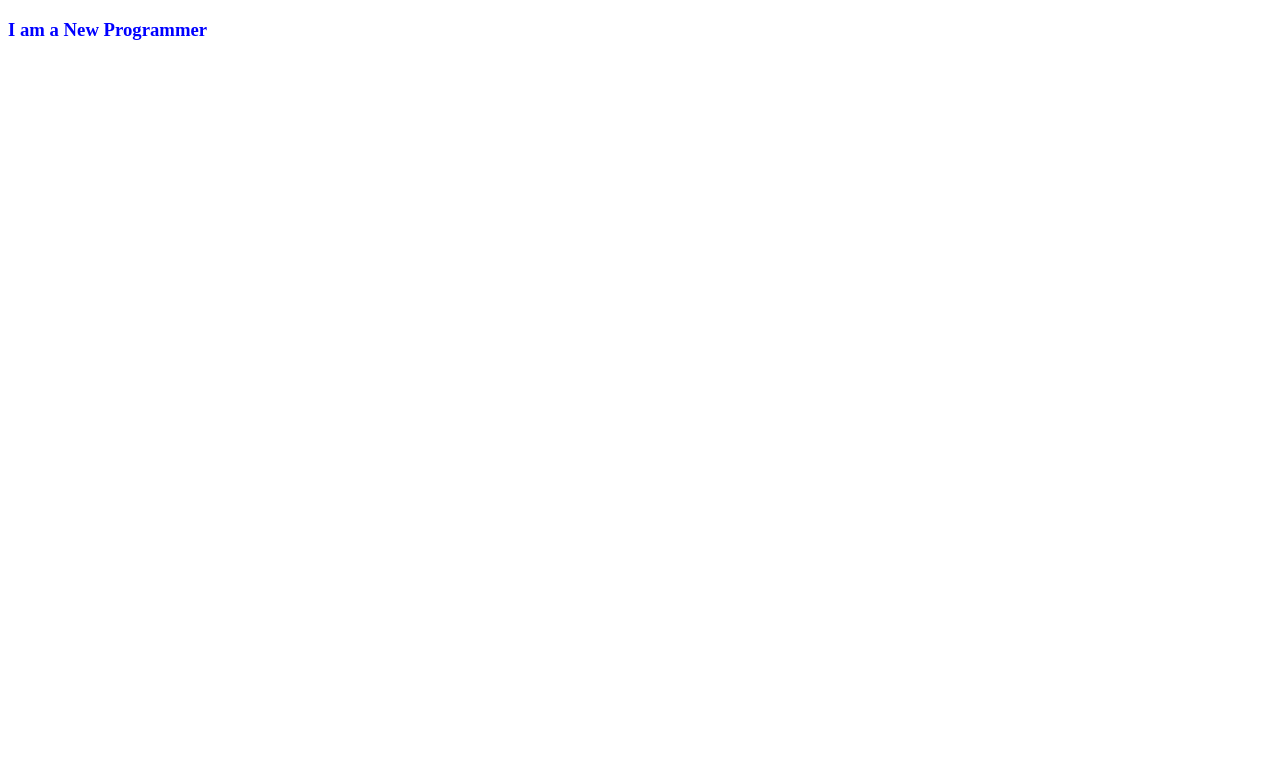
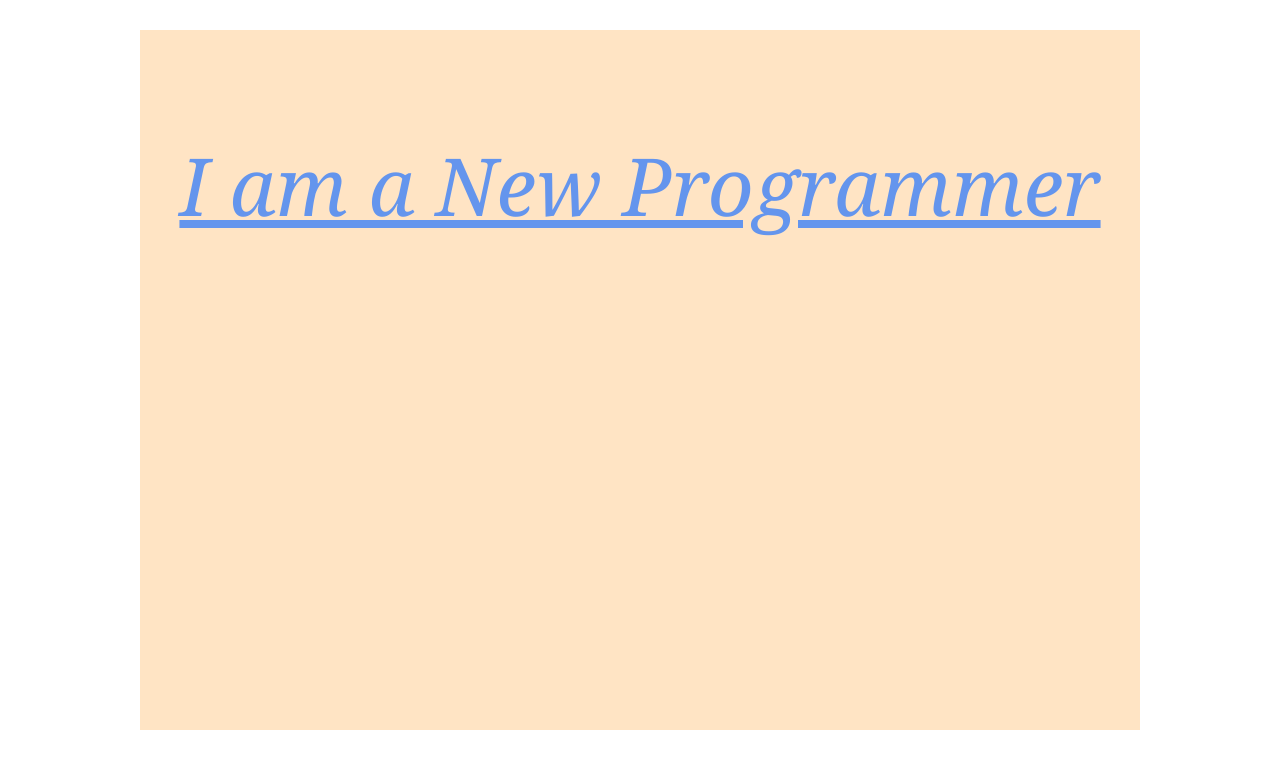
Before and after one commit to Ferdusy111/html-css-conceptual, a plain HTML site: page index.html in a window 1280 px wide. Drawn offline with Linux system fonts and the light colour scheme.

Commit message:
creat section with an heading

```diff
--- a/index.html
+++ b/index.html
@@ -6,8 +6,15 @@
     <title>concept HTML and CSS</title>
     <link rel="stylesheet" href="style/style.css">
     <link rel="shortcut icon" href="https://img.icons8.com/?size=48&id=20909&format=png" type="image/x-icon">
+    <style>
+        /* h3{ */
+            color: blueviolet;
+        }
+    </style>
 </head>
 <body>
-    <h3>I am a New Programmer</h3>
+    <div id="heading-parent"> <h3>I am a New Programmer</h3>
+        </div>
+
 </body>
 </html>
--- a/style/style.css
+++ b/style/style.css
@@ -1,3 +1,24 @@
+*{
+    margin: 0;
+    padding: 0;
+}
 h3{
-    color: blue;
+    color:cornflowerblue;
+    font-style:italic;
+    font-weight:lighter ;
+    font-family:Cambria, Cochin, Georgia, Times, 'Times New Roman', serif;
+    text-decoration:underline ;
+    font-size: 80px;
+    text-align: center;
 }
+#heading-parent{
+    background-color: bisque;
+    height: 500px;
+    padding: 100px 0 ;
+    width: 1000px;
+    /* margin-top: 40px; */
+    /* margin-bottom: 10px; */
+    /* margin-left:auto; */
+    /* margin-right: auto; */
+    margin: 30px auto;
+}
```
